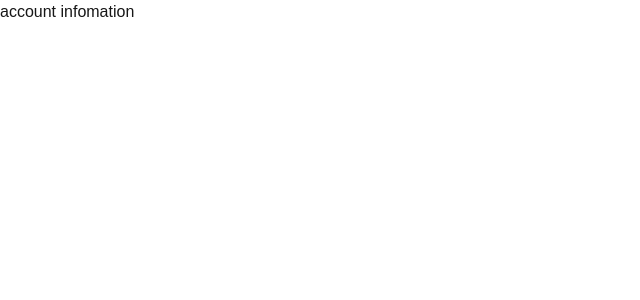
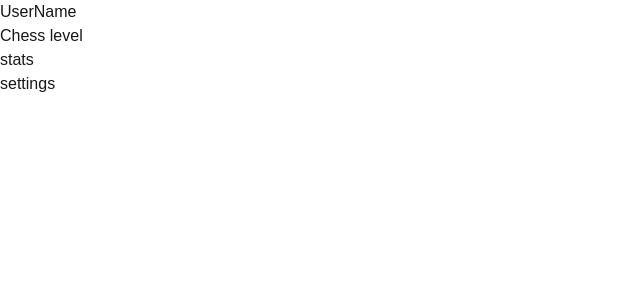
Before and after one commit to EmmanuelAbebe/chessapp, a Next.js app: page /account in a window 1280 px wide. Shown: the top 300 px of the page, without its empty margins (0-640 px from the left). Built offline with nearby package versions, Linux system fonts and the light colour scheme.

Commit message:
update:initial account page

```diff
--- a/app/account/page.tsx
+++ b/app/account/page.tsx
@@ -1,7 +1,16 @@
 import React from "react";
 
 const page = () => {
-  return <div>account infomation</div>;
+  return (
+    <div>
+      <div>
+        <div>UserName</div>
+        <div>Chess level</div>
+        <div>stats</div>
+        <div>settings</div>
+      </div>
+    </div>
+  );
 };
 
 export default page;
```
